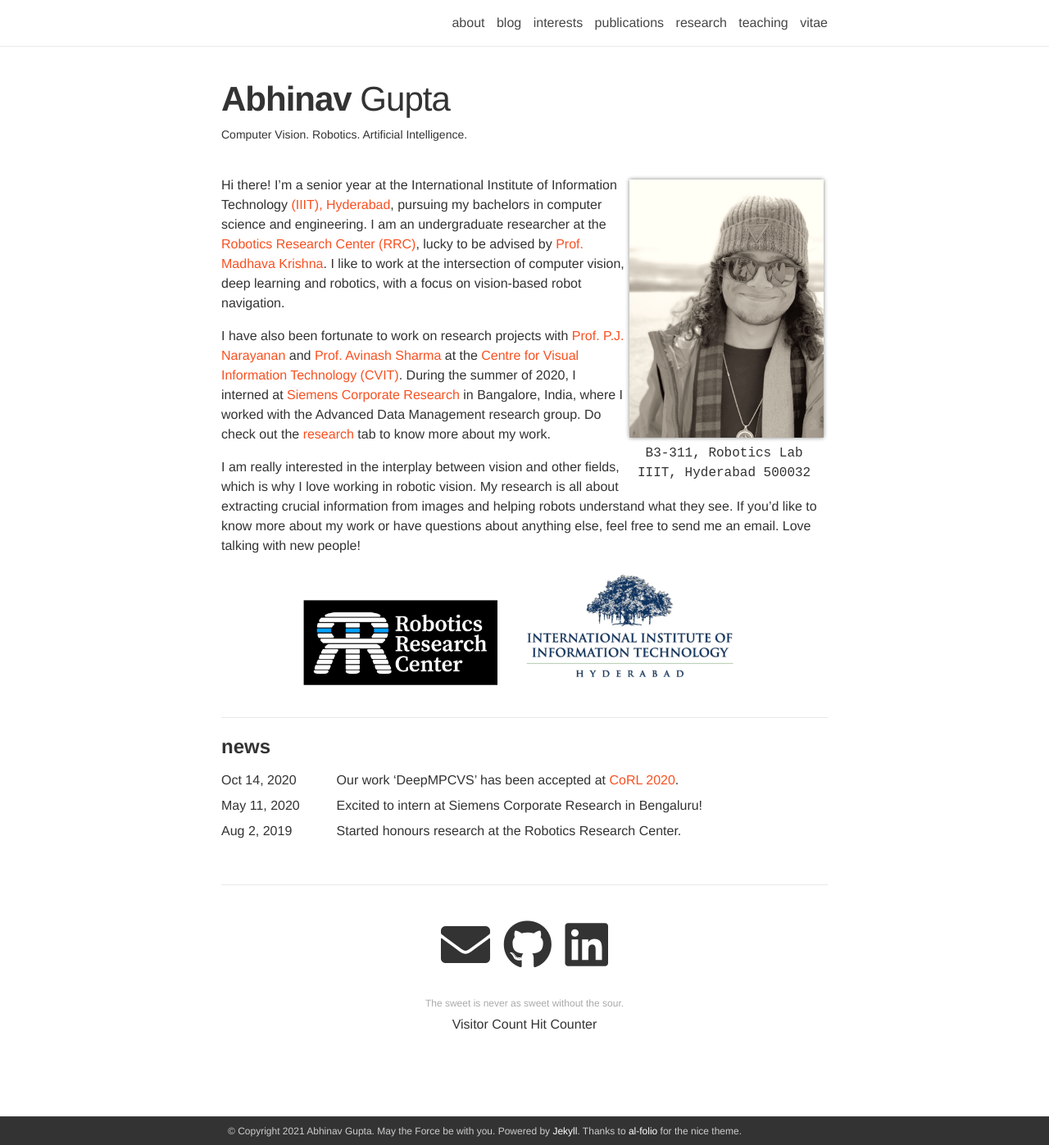
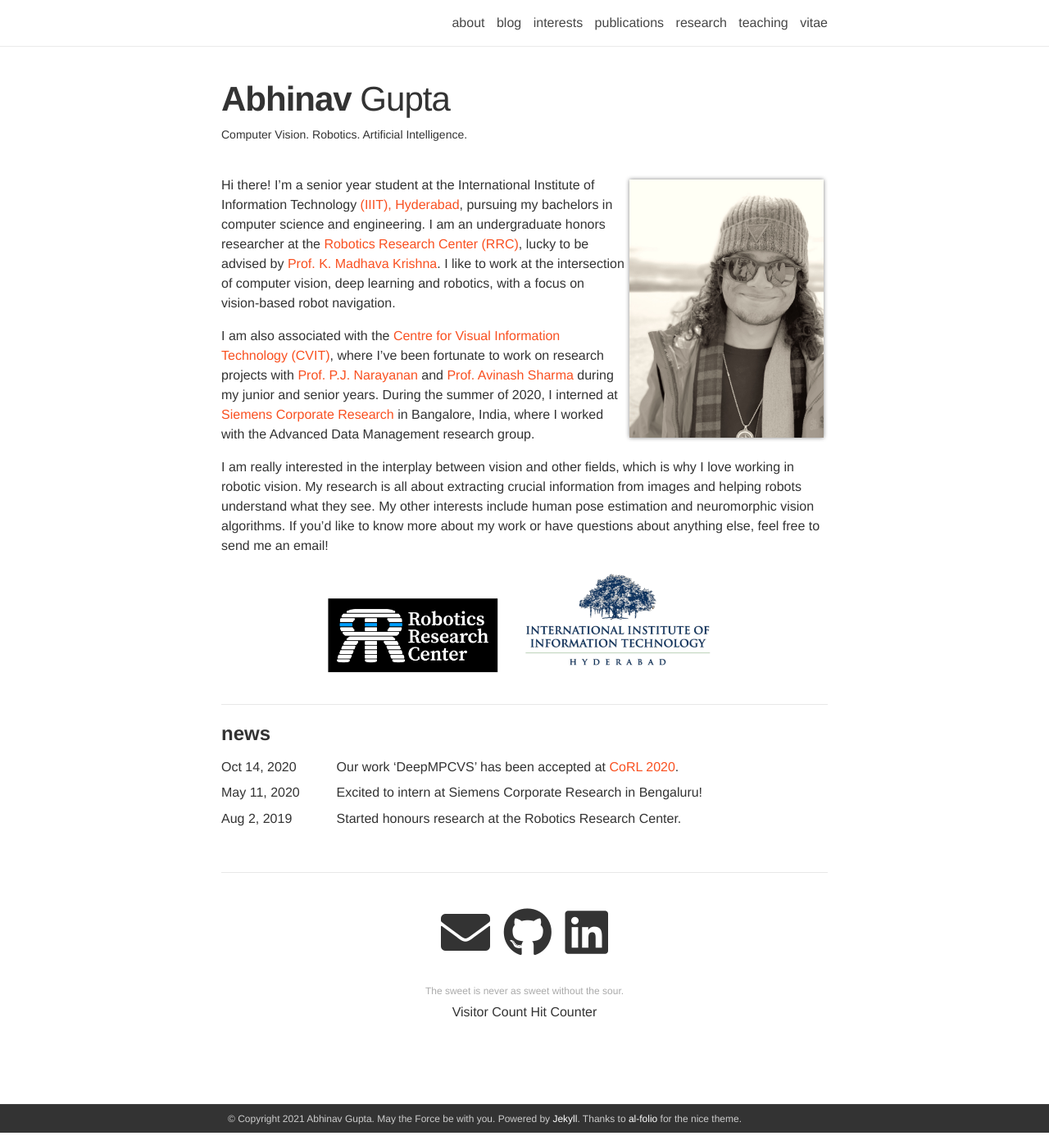
Before and after one commit to BonJovi1/bonjovi1.github.io, a Jekyll site: the page built from _pages/about.md, in a window 1280 px wide and 1397 px high. Shown: the whole window at 82% size. Built offline with Jekyll 4.4.1, drawn with Linux system fonts in a browser that asks for light colours; nearby versions of some CDN libraries.

Commit message:
updating CCV

```diff
--- a/_pages/about.md
+++ b/_pages/about.md
@@ -8,23 +8,23 @@ profile:
   align: right
   image: prof_pic.jpg
   address: >
-    <p> &nbsp; B3-311, Robotics Lab </p>
-    <p> &nbsp;IIIT, Hyderabad 500032</p>
+    <!-- <p> &nbsp; B3-311, Robotics Lab </p>
+    <p> &nbsp;IIIT, Hyderabad 500032</p> -->
 
 news: true
 social: true
 ---
 
-Hi there! I'm a senior year at the International Institute of Information Technology [(IIIT), Hyderabad](https://www.iiit.ac.in/), pursuing my bachelors in computer science and engineering. I am an undergraduate researcher at the [Robotics Research Center (RRC)](https://robotics.iiit.ac.in/), lucky to be advised by [Prof. Madhava Krishna](https://scholar.google.com/citations?user=QDuPGHwAAAAJ&hl=en). I like to work at the intersection of computer vision, deep learning and robotics, with a focus on vision-based robot navigation.
+Hi there! I'm a senior year student at the International Institute of Information Technology [(IIIT), Hyderabad](https://www.iiit.ac.in/), pursuing my bachelors in computer science and engineering. I am an undergraduate honors researcher at the [Robotics Research Center (RRC)](https://robotics.iiit.ac.in/), lucky to be advised by [Prof. K. Madhava Krishna](https://scholar.google.com/citations?user=QDuPGHwAAAAJ&hl=en). I like to work at the intersection of computer vision, deep learning and robotics, with a focus on vision-based robot navigation.
 
-I have also been fortunate to work on research projects with [Prof. P.J. Narayanan](https://scholar.google.com/citations?user=3HKjt_IAAAAJ&hl=en) and [Prof. Avinash Sharma](https://scholar.google.com/citations?user=4ladtC0AAAAJ&hl=en) at the [Centre for Visual Information Technology (CVIT)](https://cvit.iiit.ac.in/). During the summer of 2020, I interned at [Siemens Corporate Research](https://new.siemens.com/in/en.html) in Bangalore, India, where I worked with the Advanced Data Management research group. Do check out the [research](https://bonjovi1.github.io/research/) tab to know more about my work.
+I am also associated with the [Centre for Visual Information Technology (CVIT)](https://cvit.iiit.ac.in/), where I've been fortunate to work on research projects with [Prof. P.J. Narayanan](https://scholar.google.com/citations?user=3HKjt_IAAAAJ&hl=en) and [Prof. Avinash Sharma](https://scholar.google.com/citations?user=4ladtC0AAAAJ&hl=en) during my junior and senior years. During the summer of 2020, I interned at [Siemens Corporate Research](https://new.siemens.com/in/en.html) in Bangalore, India, where I worked with the Advanced Data Management research group.
 
-I am really interested in the interplay between vision and other fields, which is why I love working in robotic vision. My research is all about extracting crucial information from images and helping robots understand what they see. If you'd like to know more about my work or have questions about anything else, feel free to send me an email. Love talking with new people!
+I am really interested in the interplay between vision and other fields, which is why I love working in robotic vision. My research is all about extracting crucial information from images and helping robots understand what they see. My other interests include human pose estimation and neuromorphic vision algorithms.  If you'd like to know more about my work or have questions about anything else, feel free to send me an email!
 <br>
 
 <div>
 	<center>
-    <left> <img width="240" src="{{ site.baseurl }}/assets/img/RRC.png"> </left> &nbsp; &nbsp;
-    <right> <img width="280" src="{{ site.baseurl }}/assets/img/IIIT.png"> </right>
+    <left> <img width="210" src="{{ site.baseurl }}/assets/img/RRC.png"> </left> &nbsp; &nbsp;
+    <right> <img width="250" src="{{ site.baseurl }}/assets/img/IIIT.png"> </right>
 	</center>
 </div>
```
Also changed, not shown: _pages/research.md (+1 -1 lines), 1 other file.
